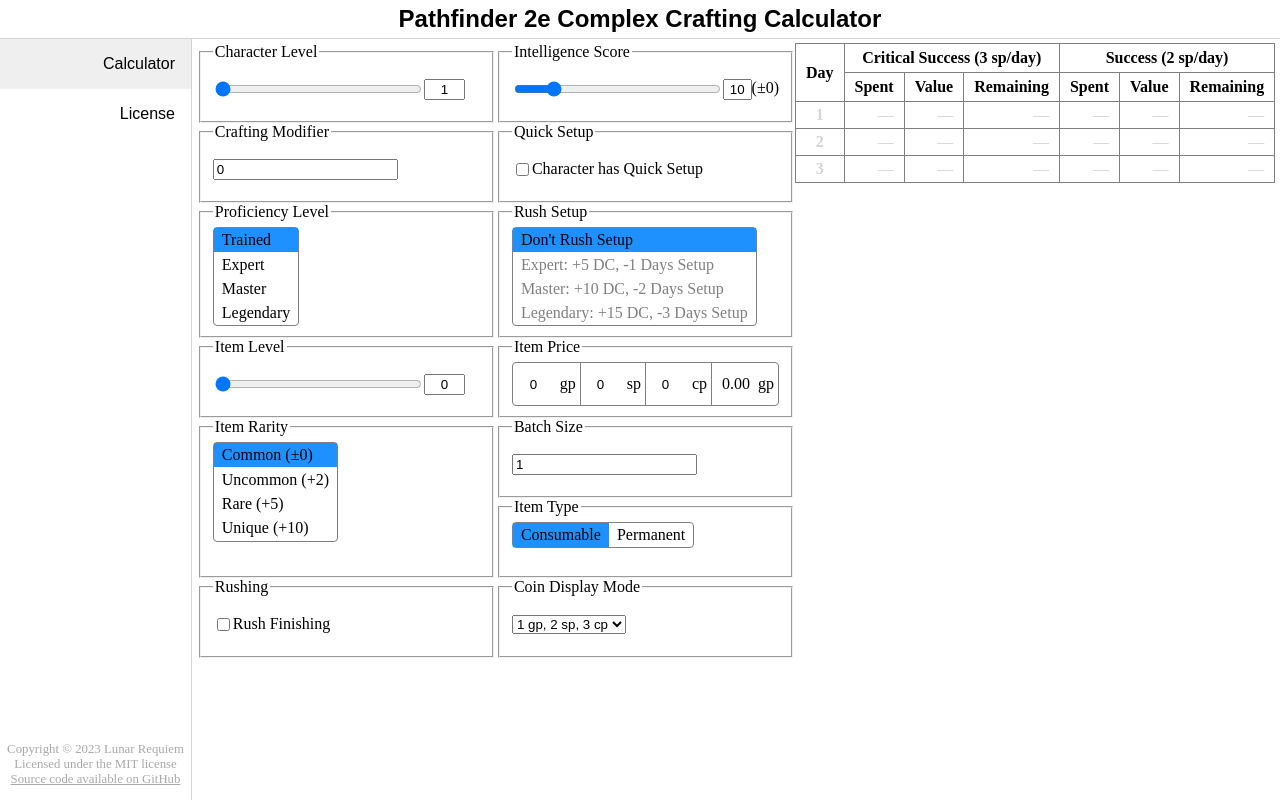
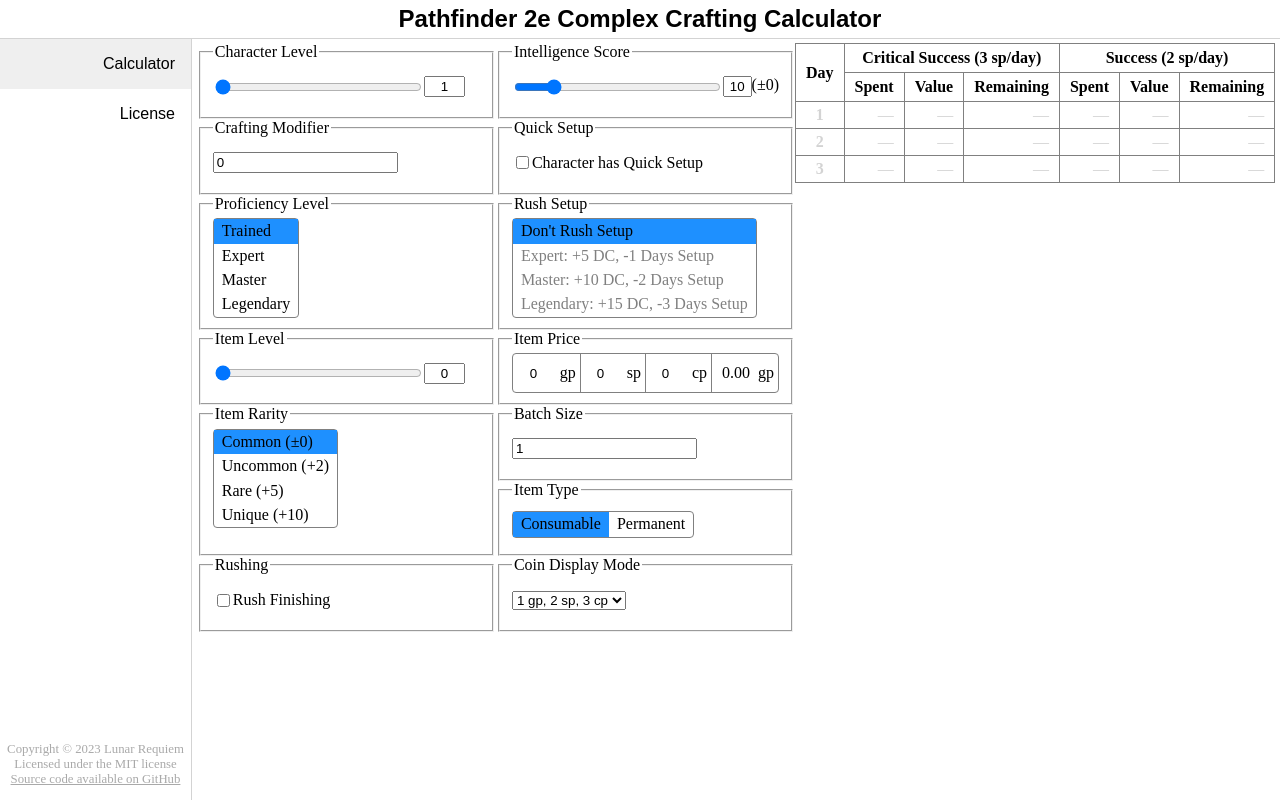
Before and after one commit to Lunar-Dawn/pf2e_complex_crafting, a Vue app: page / in a window 1280 px wide. Built offline with nearby package versions, Linux system fonts and the light colour scheme.

Commit message:
Wrap input cells to fix formatting in Chromium

```diff
--- a/src/components/Form.vue
+++ b/src/components/Form.vue
@@ -6,12 +6,16 @@
 	<fieldset class="number-wrapper">
 		<legend>Crafting Modifier</legend>
 		<label for="modifier" hidden>Crafting Modifier</label>
+		<div class="fieldset-content">
 			<input type="number" id="modifier" v-model.number="settingStore.craftingModifier"/>
+		</div>
 	</fieldset>
 	<fieldset class="checkbox-wrapper">
 		<legend>Quick Setup</legend>
+		<div class="fieldset-content">
 			<input type="checkbox" id="hasQuickSetup" v-model="characterStore.hasQuickSetup">
 			<label for="hasQuickSetup">Character has Quick Setup</label>
+		</div>
 	</fieldset>
 
 	<RadioInput class="format-table col-span-2" title="Proficiency Level" v-model="characterStore.proficiencyLevel" :entries="[
@@ -37,8 +41,10 @@
 	]"/>
 	<fieldset class="number-wrapper">
 		<legend>Batch Size</legend>
+		<div class="fieldset-content">
 			<label for="batchSize" hidden>Batch Size</label>
 			<input type="number" id="batchSize" min="1" v-model.number="itemStore.batchSize"/>
+		</div>
 	</fieldset>
 	<RadioInput class="format-row" title="Item Type" v-model="itemStore.isPermanent" :entries="[
 		{ title: 'Consumable', optionValue: false },
@@ -46,18 +52,22 @@
 	]"/>
 	<fieldset class="checkbox-wrapper">
 		<legend>Rushing</legend>
+		<div class="fieldset-content">
 			<input type="checkbox" id="rushFinishing" v-model="settingStore.rushFinishing">
 			<label for="rushFinishing">Rush Finishing</label>
+		</div>
 	</fieldset>
 	<fieldset class="select-wrapper">
 		<legend>Coin Display Mode</legend>
 		<label for="coinDisplayMode" hidden>Coin Display Mode</label>
+		<div class="fieldset-content">
 			<select id="coinDisplayMode" v-model.number="settingStore.coinFormat">
 				<option :value="CoinFormat.Separate" >{{ formatCoins(123, CoinFormat.Separate) }}</option>
 				<option :value="CoinFormat.DecimalGp">{{ formatCoins(123, CoinFormat.DecimalGp) }}</option>
 				<option :value="CoinFormat.DecimalSp">{{ formatCoins(123, CoinFormat.DecimalSp) }}</option>
 				<option :value="CoinFormat.DecimalCp">{{ formatCoins(123, CoinFormat.DecimalCp) }}</option>
 			</select>
+		</div>
 	</fieldset>
 </template>
 
--- a/src/components/input/CoinInput.vue
+++ b/src/components/input/CoinInput.vue
@@ -1,7 +1,7 @@
 <template>
-	<fieldset class="number-wrapper">
+	<fieldset>
 		<legend>Item Price</legend>
-		<div>
+		<div class="fieldset-content">
 			<input type="number" id="gold"   min="0" v-model.number="gp">
 			<label for="gold" class="coin-type">gp</label>
 
@@ -42,8 +42,7 @@ watch(copperComputed, (value) => {
 </script>
 
 <style scoped lang="scss">
-fieldset {
-	> div {
+.fieldset-content {
 	display: grid;
 	grid-template-columns: repeat(4, 1fr auto);
 	align-items: stretch;
@@ -85,5 +84,4 @@ fieldset {
 		padding: 0 .5ch;
 	}
 }
-}
 </style>
--- a/src/components/input/RadioInput.vue
+++ b/src/components/input/RadioInput.vue
@@ -1,12 +1,13 @@
 <template>
-	<fieldset class="wrapper">
+	<fieldset>
 		<legend>{{ title }}</legend>
-
-		<div class="options-wrapper">
-			<template v-for="entry in uuidRows()">
-				<input type="radio" :id="entry.uuid" v-model="value" :value="entry.optionValue" :disabled="entry.isDisabled?.()" hidden/>
-				<label :for="entry.uuid">{{ entry.title }}</label>
-			</template>
+		<div class="fieldset-content">
+			<div class="options-wrapper">
+				<template v-for="entry in uuidRows()">
+					<input type="radio" :id="entry.uuid" v-model="value" :value="entry.optionValue" :disabled="entry.isDisabled?.()" hidden/>
+					<label :for="entry.uuid">{{ entry.title }}</label>
+				</template>
+			</div>
 		</div>
 	</fieldset>
 </template>
@@ -58,10 +59,7 @@ const uuidRows = computed(() => {
 </script>
 
 <style scoped lang="scss">
-.wrapper {
-	flex-direction: column;
-	align-items: flex-start;
-
+.fieldset-content {
 	.options-wrapper {
 		border: 1px grey solid;
 		border-radius: 4px;
@@ -81,13 +79,17 @@ const uuidRows = computed(() => {
 	}
 }
 
-.format-row > .options-wrapper {
+.format-row .options-wrapper {
 	display: flex;
 	flex-wrap: wrap;
+
+	align-self: center;
 }
 
-.format-table > .options-wrapper {
+.format-table .options-wrapper {
 	display: grid;
 	grid-template-columns: auto;
+
+	align-self: flex-start;
 }
 </style>
--- a/src/components/input/SliderInput.vue
+++ b/src/components/input/SliderInput.vue
@@ -2,6 +2,7 @@
 	<fieldset class="wrapper">
 		<legend>{{ title }}</legend>
 		<label :for="id1" hidden>{{ title }}</label>
+		<div class="fieldset-content">
 			<input
 					type="range" :id="id1"
 					:min="min" :max="max" :step="step"
@@ -10,6 +11,7 @@
 				<label :for="id2" hidden>{{ title }}</label>
 				<input type="number" :id="id2" :min="min" :max="max" :step="step" v-model.number="value"/>
 				<slot/>
+			</div>
 		</div>
 	</fieldset>
 </template>
@@ -44,7 +46,7 @@ const value = computed({
 </script>
 
 <style scoped lang="scss">
-.wrapper {
+.fieldset-content {
 	display: grid;
 	grid-template-columns: 1fr 7ch;
 
--- a/src/style.scss
+++ b/src/style.scss
@@ -14,12 +14,12 @@ a {
 	color: inherit;
 }
 
-fieldset {
-	min-height: 5em;
-
+.fieldset-content {
 	display: flex;
 	justify-content: stretch;
 	align-items: center;
+
+	min-height: 2.5em;
 }
 .checkbox-wrapper {
 
```
Lines whose indentation alone changed are shown as unchanged.
